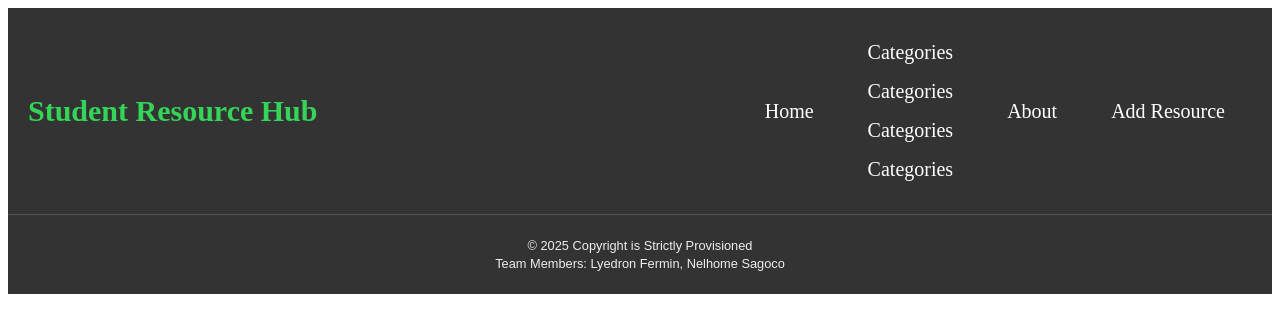
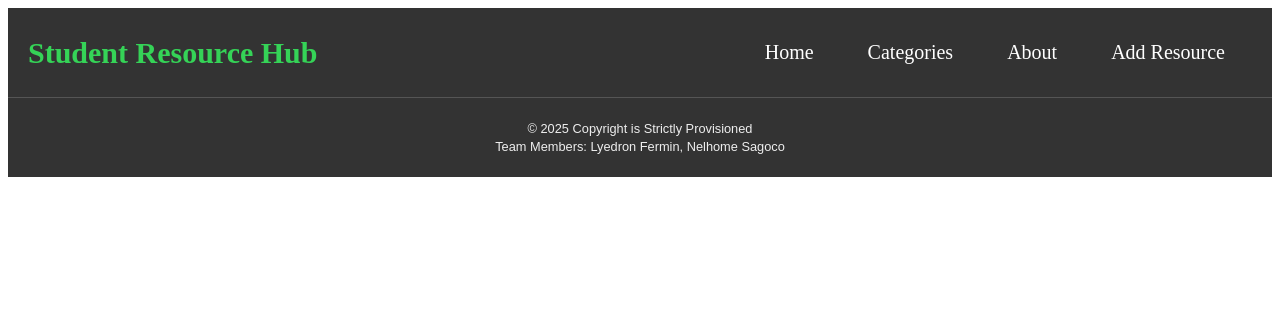
Before and after one commit to lyedronfermin/StudentResourceHub_Fermin_Sagoco, an Angular app in the folder StudentResourceHub/: page / in a window 1280 px wide. Shown: the top 332 px of the page. Built offline with nearby package versions, Linux system fonts and the light colour scheme.

Commit message:
Update navigation-menu.component.html

```diff
--- a/StudentResourceHub/src/app/navigation-menu/navigation-menu.component.html
+++ b/StudentResourceHub/src/app/navigation-menu/navigation-menu.component.html
@@ -4,14 +4,11 @@
     <li class="dropdown">
 
 
-      <a href="#" class="dropdown-toggle">Categories</a>
+
 
       <a routerLink="/categories" class="dropdown-toggle">Categories</a>
 
 
-      <a routerLink="/categories" class="dropdown-toggle">Categories</a>
-
-      <a href="#" class="dropdown-toggle">Categories</a>
 
 
       <ul class="dropdown-menu">
```
